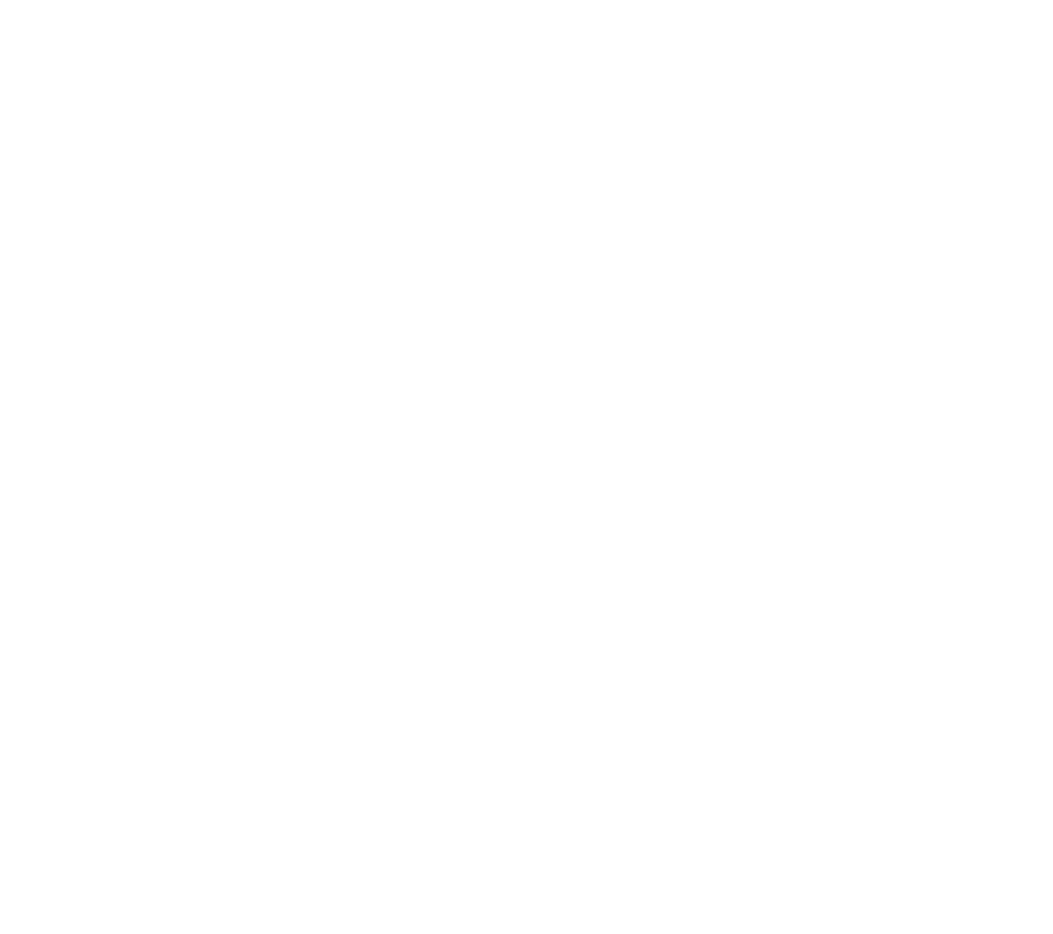
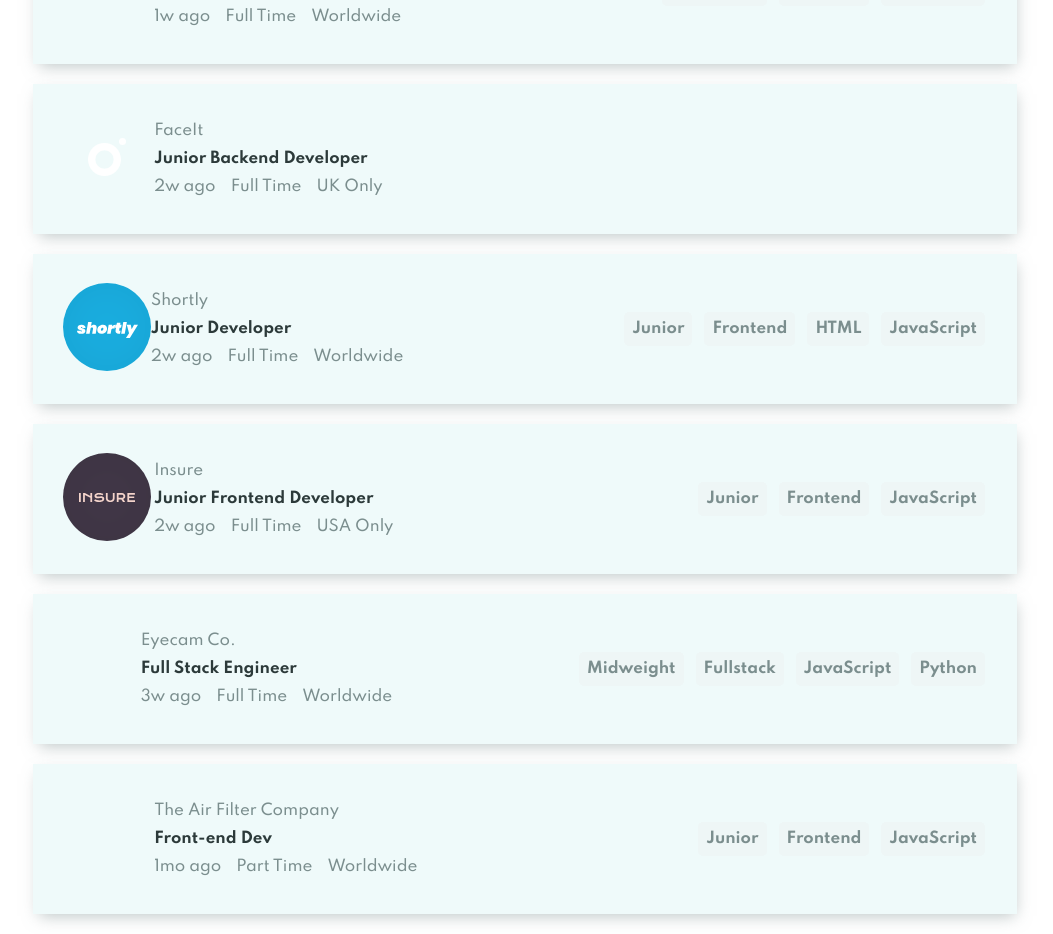
Before and after one commit to MartinMcCarthy11/JobListings-App, a React (Create React App) app in the folder job-listing-app/: page / in a window 1280 px wide. Shown: the part 786-1720 px from the top of the page, without its empty margins (115-1168 px from the left). Before the commit the page ends 800 px from the top, so only its background shows below. Built offline with nearby package versions, Linux system fonts and the light colour scheme.

Commit message:
added logic to handle when there are no skills listed

```diff
--- a/job-listing-app/src/components/List.jsx
+++ b/job-listing-app/src/components/List.jsx
@@ -9,7 +9,7 @@ class List extends Component {
             <React.Fragment>
                 <ul>
                     {this.props.jobList.map(job => (
-                        <ListItem jobListSkills = {job}/>
+                        <ListItem key={job.id} jobListSkills = {job}/>
                     ))}
                 </ul>
             </React.Fragment>
--- a/job-listing-app/src/components/ListSkills.jsx
+++ b/job-listing-app/src/components/ListSkills.jsx
@@ -2,7 +2,13 @@ import React, { Component } from 'react'
 
  class ListSkills extends Component {
     render(){
-      const arr = [this.props.jobLevel, this.props.jobRole, ...this.props.jobSkills]
+      let arr = [];
+      if(this.props.jobSkills !== undefined){
+        arr = [this.props.jobLevel, this.props.jobRole, ...this.props.jobSkills]
+      }else{
+        arr = []
+      }
+
       return arr.map(x => <li key={`${x}1`} className="skill">{x}</li>)
    }
  }
--- a/job-listing-app/src/data.json
+++ b/job-listing-app/src/data.json
@@ -56,4 +56,94 @@
     "contract": "Contract",
     "location": "USA Only",
     "languages": ["CSS", "JavaScript"]
-  }]
+  },
+  {
+    "id": 5,
+    "company": "Loop Studios",
+    "logo": "./images/loop-studios.svg",
+    "new": false,
+    "featured": false,
+    "position": "Software Engineer",
+    "role": "FullStack",
+    "level": "Midweight",
+    "postedAt": "1w ago",
+    "contract": "Full Time",
+    "location": "Worldwide",
+    "languages": ["JavaScript"],
+    "tools": ["Ruby", "Sass"]
+  },
+  {
+    "id": 6,
+    "company": "FaceIt",
+    "logo": "./images/faceit.svg",
+    "new": false,
+    "featured": false,
+    "position": "Junior Backend Developer",
+    "role": "Backend",
+    "level": "Junior",
+    "postedAt": "2w ago",
+    "contract": "Full Time",
+    "location": "UK Only",
+    "tools": ["RoR"]
+  },
+  {
+    "id": 7,
+    "company": "Shortly",
+    "logo": "./images/shortly.svg",
+    "new": false,
+    "featured": false,
+    "position": "Junior Developer",
+    "role": "Frontend",
+    "level": "Junior",
+    "postedAt": "2w ago",
+    "contract": "Full Time",
+    "location": "Worldwide",
+    "languages": ["HTML", "JavaScript"],
+    "tools": ["Sass"]
+  },
+  {
+    "id": 8,
+    "company": "Insure",
+    "logo": "./images/insure.svg",
+    "new": false,
+    "featured": false,
+    "position": "Junior Frontend Developer",
+    "role": "Frontend",
+    "level": "Junior",
+    "postedAt": "2w ago",
+    "contract": "Full Time",
+    "location": "USA Only",
+    "languages": ["JavaScript"],
+    "tools": ["Vue, Sass"]
+  },
+  {
+    "id": 9,
+    "company": "Eyecam Co.",
+    "logo": "./images/eyecam-co.svg",
+    "new": false,
+    "featured": false,
+    "position": "Full Stack Engineer",
+    "role": "Fullstack",
+    "level": "Midweight",
+    "postedAt": "3w ago",
+    "contract": "Full Time",
+    "location": "Worldwide",
+    "languages": ["JavaScript", "Python"],
+    "tools": ["Django"]
+  },
+  {
+    "id": 10,
+    "company": "The Air Filter Company",
+    "logo": "./images/the-air-filter-company.svg",
+    "new": false,
+    "featured": false,
+    "position": "Front-end Dev",
+    "role": "Frontend",
+    "level": "Junior",
+    "postedAt": "1mo ago",
+    "contract": "Part Time",
+    "location": "Worldwide",
+    "languages": ["JavaScript"],
+    "tools": ["React", "Sass"]
+  }
+]
--- a/job-listing-app/src/images/index.js
+++ b/job-listing-app/src/images/index.js
@@ -3,5 +3,10 @@ import { ReactComponent as Faceit } from '../images/faceit.svg';
 import { ReactComponent as Manage } from '../images/manage.svg';
 import { ReactComponent as Myhome } from '../images/myhome.svg';
 import { ReactComponent as Photosnap } from '../images/photosnap.svg';
+import { ReactComponent as LoopStudios } from '../images/loop-studios.svg';
+import { ReactComponent as Shortly } from '../images/shortly.svg';
+import { ReactComponent as Insure } from '../images/insure.svg';
+import { ReactComponent as Eyecam } from '../images/eyecam-co.svg';
+import { ReactComponent as AirFilterCompany } from '../images/the-air-filter-company.svg';
 
-export {Account, Faceit, Manage, Myhome, Photosnap }
+export {Account, Faceit, Manage, Myhome, Photosnap, LoopStudios, Shortly, Insure, Eyecam, AirFilterCompany }
```
